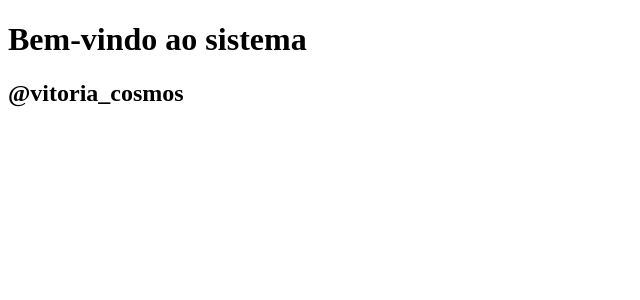
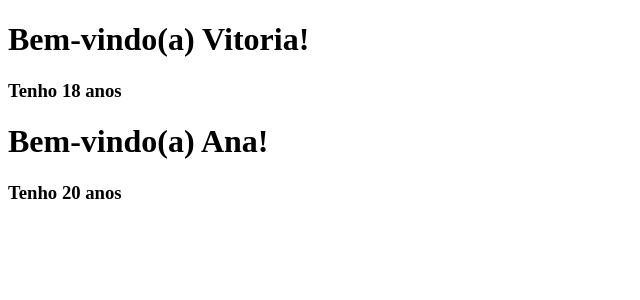
Before and after one commit to vitoria-cosmos/my-app, a React (Create React App) app: page / in a window 1280 px wide. Shown: the top 300 px of the page, without its empty margins (0-640 px from the left). Built offline with nearby package versions, Linux system fonts and the light colour scheme.

Commit message:
understanding about props and component

```diff
--- a/src/App.js
+++ b/src/App.js
@@ -1,9 +1,30 @@
+import React from 'react';
 
-export default function App() {
+// const Bemvindo = () => <h2>Bem-vindo(a)</h2>
+
+const Bemvindo = (props) => {
   return (
     <div>
-      <h1>Bem-vindo ao sistema</h1>
-      <h2>@vitoria_cosmos</h2>
+      <h1>Bem-vindo(a) {props.nome}!</h1>
+      <h3>Tenho {props.idade} anos</h3>
     </div>
   )
 }
+// const Teste = () => <h2>Oi teste</h2>
+function App() {
+  return (
+    <div>
+      {/* <h1>Bem-vindo ao sistema</h1>
+      <h2>@vitoria_cosmos</h2> */}
+      <div>
+        {/* Olá Mundo! */}
+        <Bemvindo nome="Vitoria" idade="18"/>
+        <Bemvindo nome="Ana" idade="20"/>
+        {/* <h1>Curso React</h1> */}
+        {/* <Teste/> */}
+      </div>
+    </div>
+  )
+}
+
+export default App;
```
